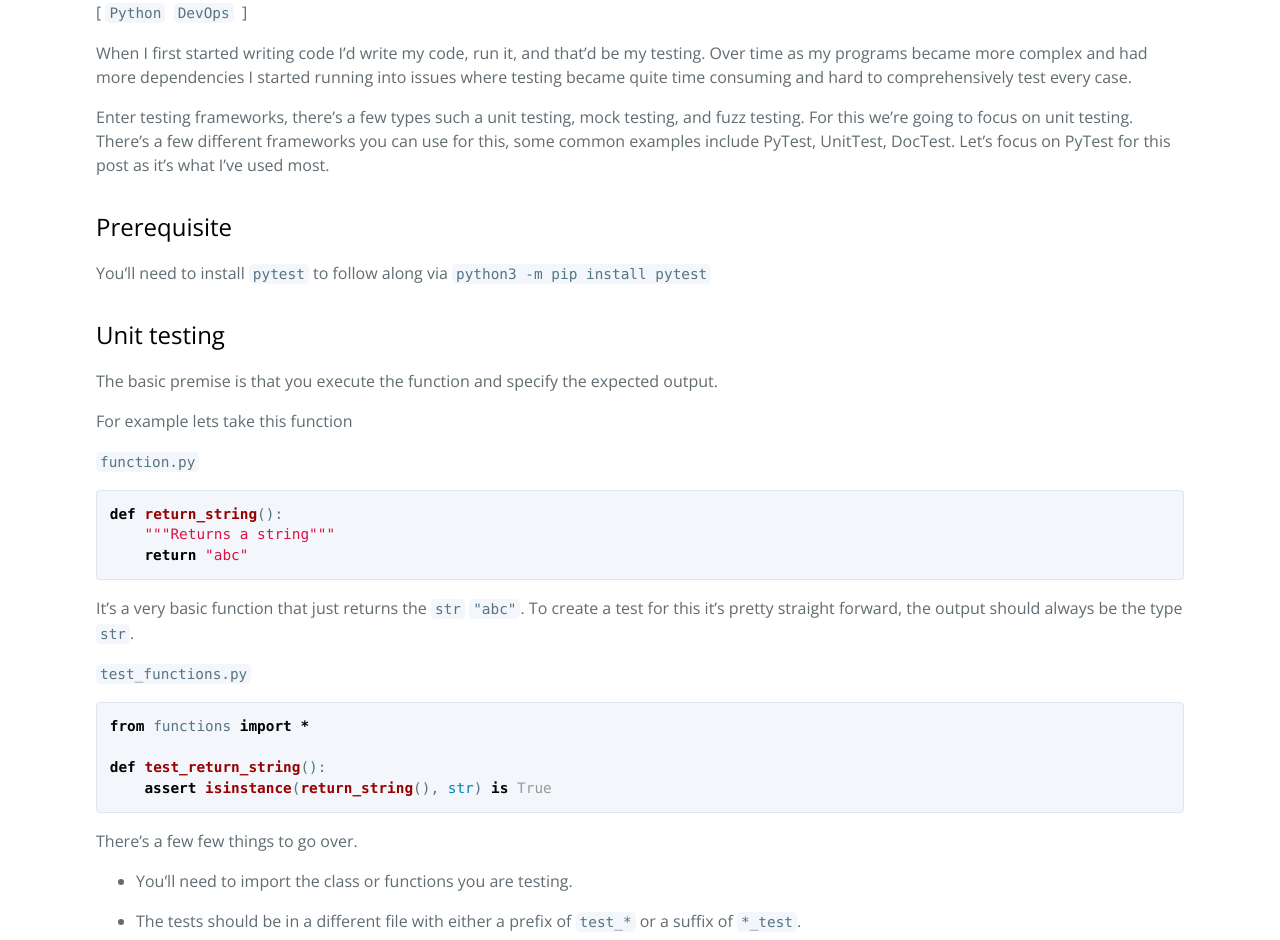
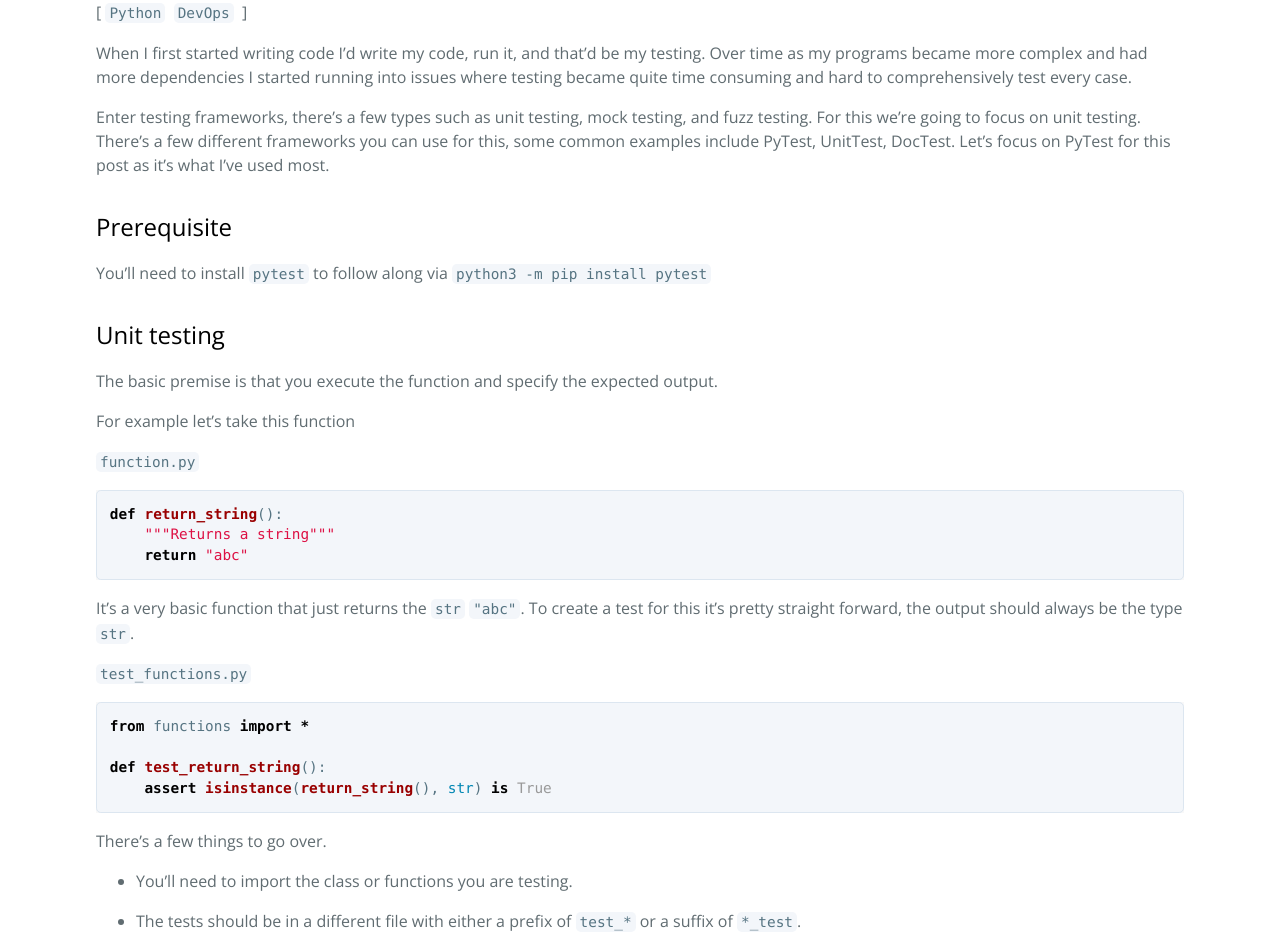
Before and after one commit to rorymurdock/rorymurdock.github.io, a Jekyll site: the page built from _posts/2019-11-22-Automatic-Code-Testing.md, in a window 1280 px wide and 1400 px high. Shown: the part 398-1338 px from the top of the window. Built offline with Jekyll 4.4.1, drawn with Linux system fonts in a browser that asks for light colours; some of the changed text lies outside the part shown.

Commit message:
Fixed typos

````diff
--- a/_posts/2019-11-22-Automatic-Code-Testing.md
+++ b/_posts/2019-11-22-Automatic-Code-Testing.md
@@ -7,7 +7,7 @@ tags: Python DevOps
 
 When I first started writing code I'd write my code, run it, and that'd be my testing. Over time as my programs became more complex and had more dependencies I started running into issues where testing became quite time consuming and hard to comprehensively test every case.
 
-Enter testing frameworks, there's a few types such a unit testing, mock testing, and fuzz testing. For this we're going to focus on unit testing. There's a few different frameworks you can use for this, some common examples include PyTest, UnitTest, DocTest. Let's focus on PyTest for this post as it's what I've used most.
+Enter testing frameworks, there's a few types such as unit testing, mock testing, and fuzz testing. For this we're going to focus on unit testing. There's a few different frameworks you can use for this, some common examples include PyTest, UnitTest, DocTest. Let's focus on PyTest for this post as it's what I've used most.
 
 ## Prerequisite
 
@@ -17,7 +17,7 @@ You'll need to install `pytest` to follow along via `python3 -m pip install pyte
 
 The basic premise is that you execute the function and specify the expected output.
 
-For example lets take this function
+For example let's take this function
 
 `function.py`
 
@@ -38,7 +38,7 @@ def test_return_string():
     assert isinstance(return_string(), str) is True
 ```
 
-There's a few few things to go over.
+There's a few things to go over.
 
 * You'll need to import the class or functions you are testing.
 
````
Also changed, not shown: other parts of _posts/2019-11-22-Automatic-Code-Testing.md (+1 -1 lines), _posts/2019-11-23-Code-Coverage.md (+2 -2 lines), _posts/2019-11-24-Code-Maintainability.md (+5 -5 lines).
